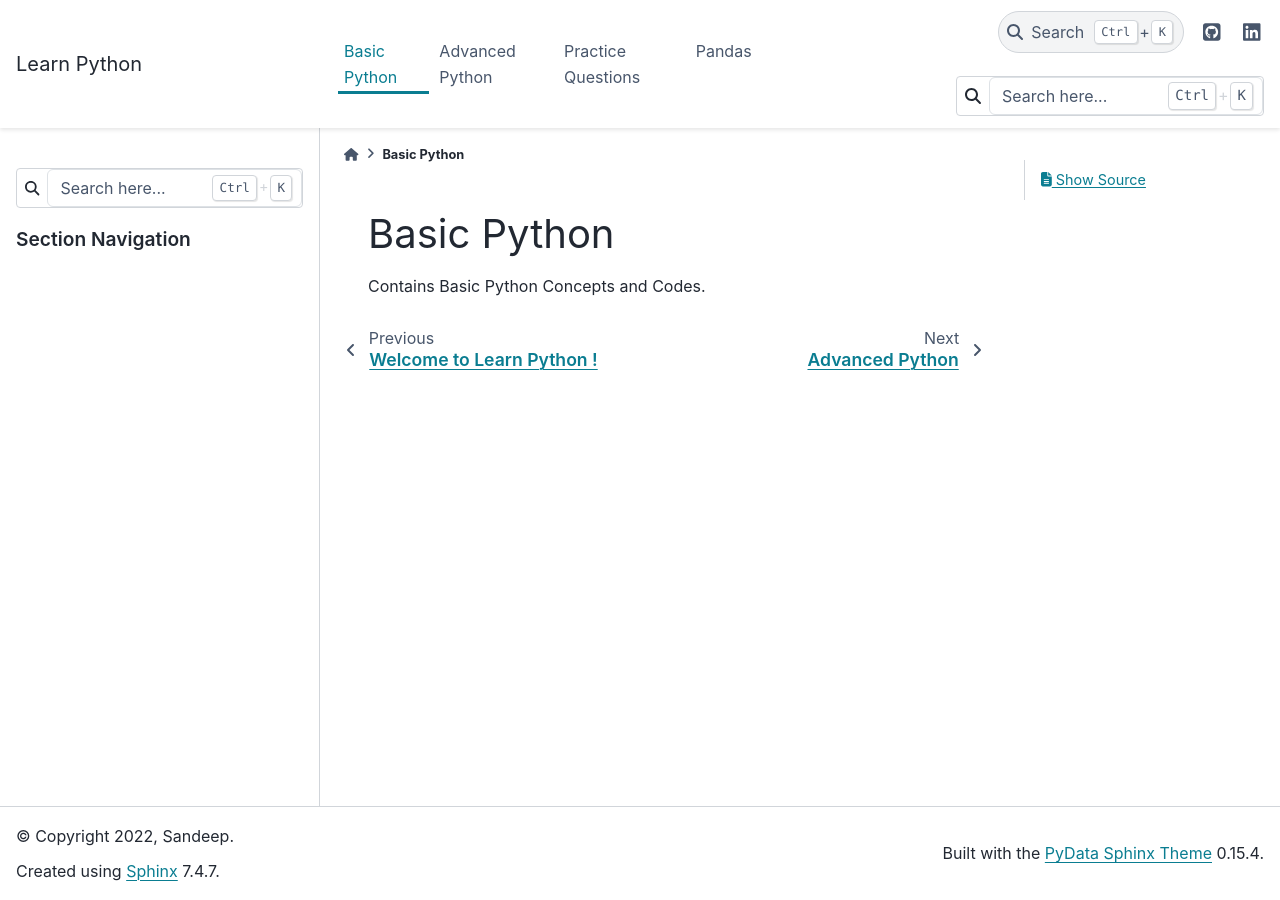
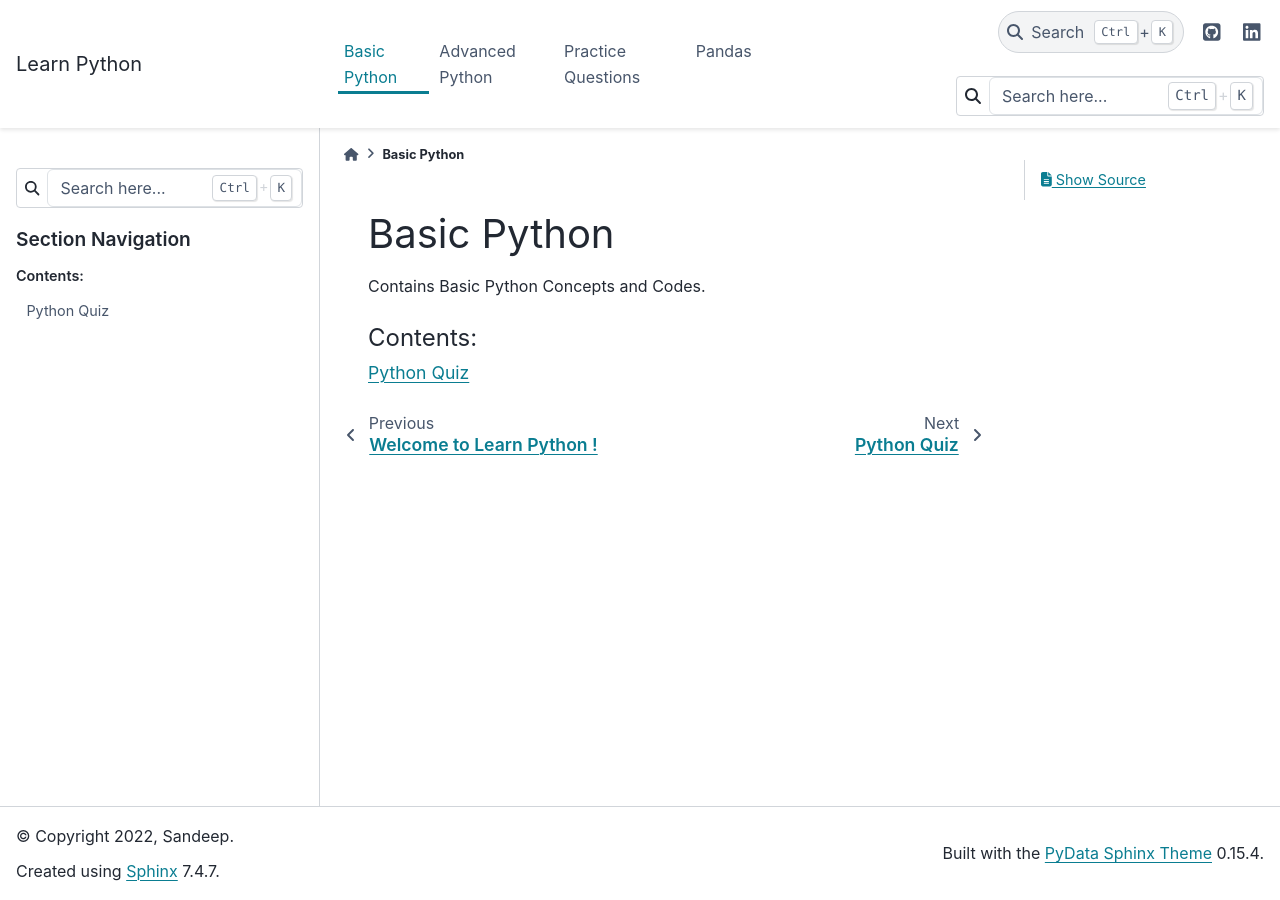
Before and after one commit to sandy1618/LearnPython, a Sphinx documentation site: the page built from docs/source/Notebooks/BasicPython/index.rst, in a window 1280 px wide. Built offline with Sphinx 7.4.7 and the PyData theme 0.15.4, drawn with Linux system fonts in a browser that asks for light colours.

Commit message:
[Python] PythonQuiz

```diff
--- a/docs/source/Notebooks/BasicPython/index.rst
+++ b/docs/source/Notebooks/BasicPython/index.rst
@@ -2,3 +2,10 @@ Basic Python
 ============
 
 Contains Basic Python Concepts and Codes.
+
+
+.. toctree::
+   :maxdepth: 1
+   :caption: Contents:
+
+   PythonQuiz
```
Also changed, not shown: docs/source/Notebooks/BasicPython/PythonQuiz.ipynb (added).
